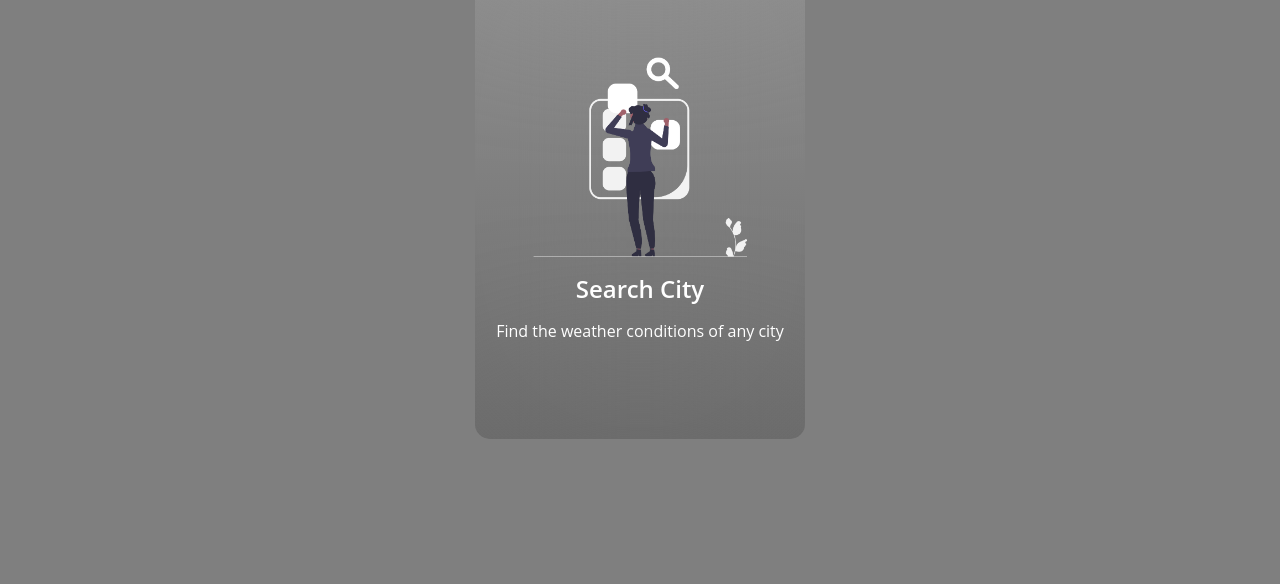
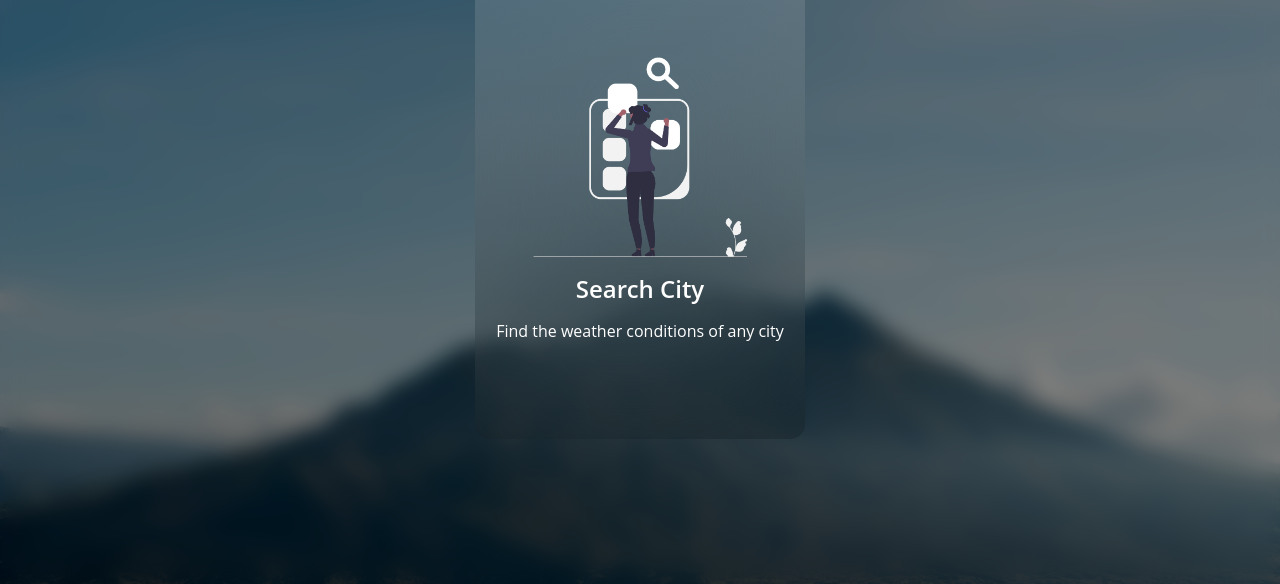
Before and after one commit to aryandas2911/Weather-App, a plain HTML site: page index.html in a window 1280 px wide. Shown: the part 216-800 px from the top of the page. Drawn offline with nearby package versions, Linux system fonts and the light colour scheme.

Commit message:
Added screenshots and changed CSS

```diff
--- a/style.css
+++ b/style.css
@@ -16,7 +16,7 @@
 body{
     width: 100%;
     height: 100dvh;
-    background: url('assets/bg.jpeg');
+    background: url('assets/bg.jpg');
     background-size: cover;
     background-position: center;
     display: flex;
```
Also changed, not shown: assets/Screenshots/City Search.png (added), assets/Screenshots/Error page.png (added), assets/Screenshots/Search page.png (added).
